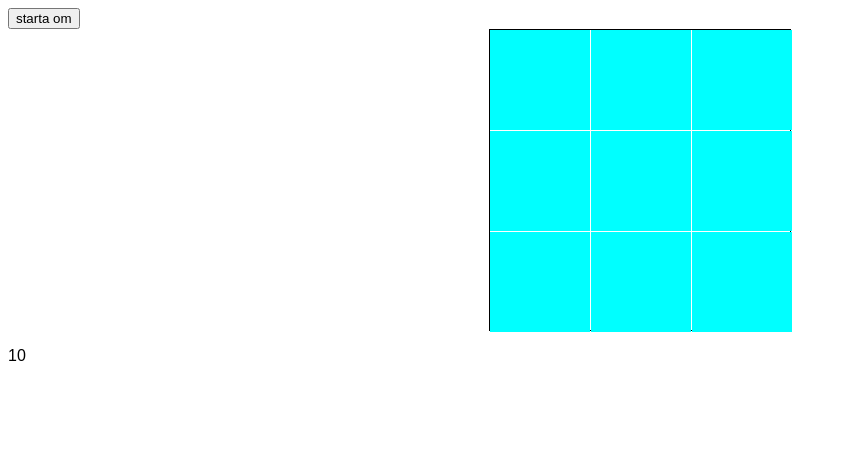
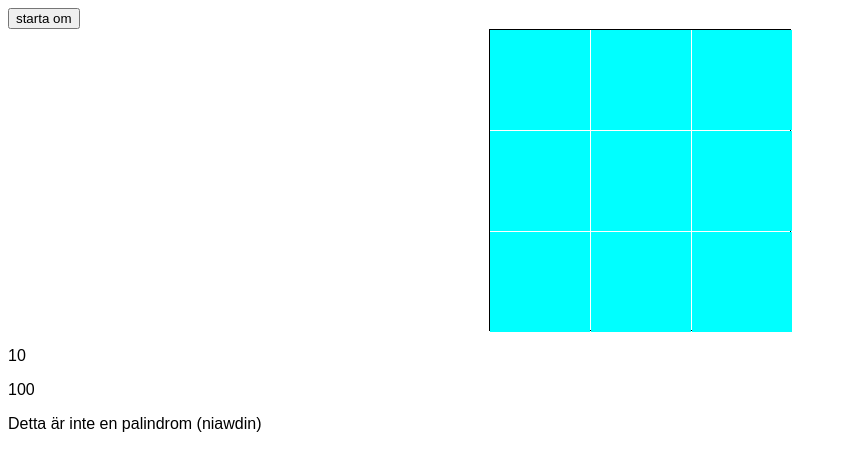
Before and after one commit to melvinsjostrand/uppgift6, a plain HTML site: page index.html in a window 1280 px wide. Shown: the whole page, without its empty margins (0-847 px from the left). Drawn offline with Linux system fonts and the light colour scheme.

Commit message:
alla uppgifter i uppgift6

```diff
--- a/index.html
+++ b/index.html
@@ -12,5 +12,7 @@
     <div id="board"></div>
     <P id="winner"></P>
     <p id="tal"></p>
+    <p id="kvadrera"></p>
+    <p id="palindrom"></p>
 </body>
 </html>
--- a/script.js
+++ b/script.js
@@ -123,22 +123,24 @@ function tal(){
     }
 
 
-function kvadrera(int){
-    int = 20;
+function kvadrera(num){
     let intmath;
+    let kva = document.getElementById("kvadrera");
     intmath = int*int;
-    number.innerHTML += " " + intmath;
+    kva.innerHTML= intmath;
     console.log(intmath);
     return intmath;
 }
 
 function reverseText(){
-    let str = "gwa";
+    let str = "nidwain";
     let reversedStr = str.split("").reverse().join('');
-
+    let palindrom = document.getElementById("palindrom");
     if(str === reversedStr){
-        console.log(reversedStr);
+        console.log("Detta är en palindrom " + reversedStr);
+        palindrom.innerHTML = "Detta är en palindrom " + "(" + reversedStr + ")";
     }else{
         console.log("Detta är inte en palindrom");
-    }
+        palindrom.innerHTML = "Detta är inte en palindrom " + "(" +reversedStr + ")";
+        }
 }
```
